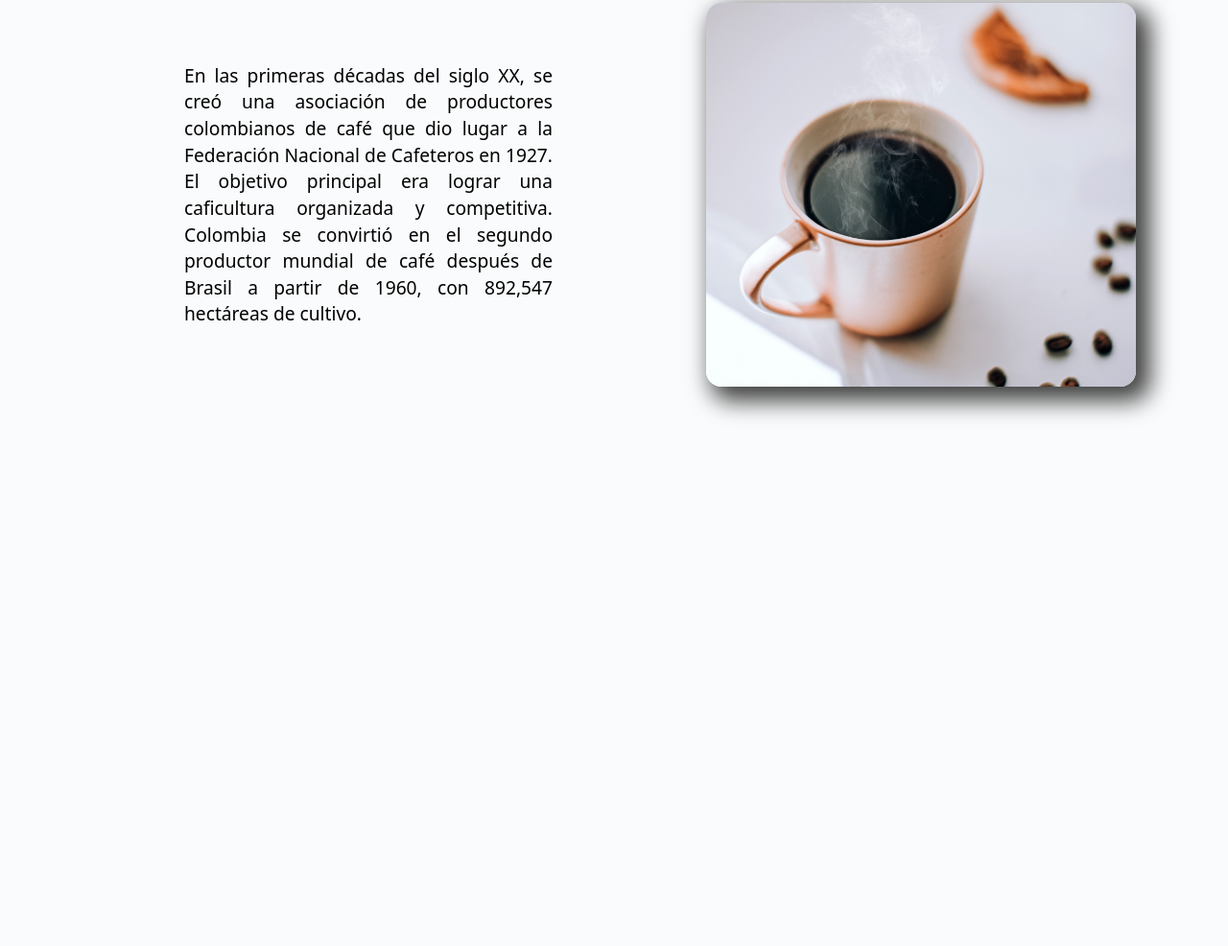
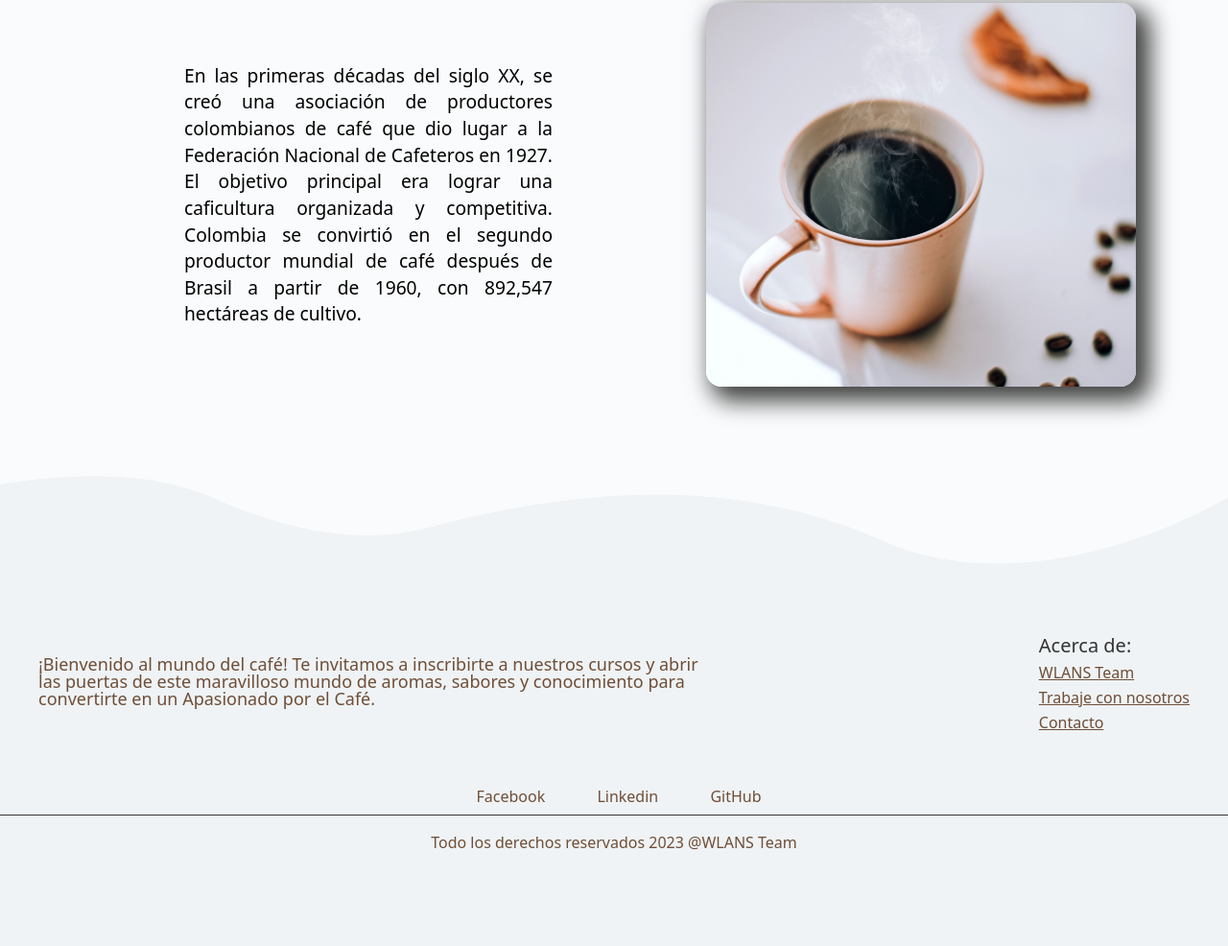
Before and after one commit to FelipeAlvarado01/Coffee, a plain HTML site: page src/component/aboutus/aboutus.html in a window 1280 px wide. Shown: the part 2031-3017 px from the top of the page at 96% size. Before the commit the page ends 2524 px from the top, so only its background shows below. Drawn offline with Linux system fonts and the light colour scheme.

```diff
--- a/main.js
+++ b/main.js
@@ -7,7 +7,7 @@ cursos.addEventListener('click',function(){
     <img src="./src/assets/img/img1-removebg-preview.png" alt="">
     <h3>WLANS COFFÉ</h3><br>
     <p>Introduce el codigo <samp>WLANS 1O</samp>.</p>
-    <button class="button_modal"><a href="index.html">Cupón 10%</a></button>
+    <button class="button_modal"><a href="src/component/cursos/index.html">Cupón 10%</a></button>
     <button class="modal__closed" id="closed">X</button>
   </div>
 </div>
--- a/src/component/aboutus/aboutus.css
+++ b/src/component/aboutus/aboutus.css
@@ -109,6 +109,91 @@ html {
 }
 
 /* /article */
+
+
+/* Footer por modificare */
+footer{
+  width: 100vw;
+  padding: 100px 0px;
+  background-image: url(../../assets/img/background-footer.svg);
+  background-size: cover;
+}
+
+.container__footer{
+  display: flex;
+  flex-wrap: wrap;
+  justify-content: space-between;
+  max-width: 100vw;
+  margin: auto;
+  margin-top: 30px;
+}
+
+.box__footer{
+  display: flex;
+  flex-direction: column;
+  padding: 40px;
+
+}
+.box__footer h3{
+color: #333333;
+font-size: 20px;
+}
+.box__footer .terms{
+  max-width: 700px;
+  padding: 20px 0;
+  font-weight: 500;
+  color:#6f4e37;
+  font-size: 18px;
+}
+
+.box__footer h2{
+  margin-bottom: 30px;
+  color: #6f4e37;
+
+}
+
+.box__footer a{
+  margin-top: 10px;
+  color: #6f4e37;
+
+}
+
+.box__footer a:hover{
+  opacity: 0.8;
+}
+.box__copyright a {
+  margin: 20px;
+color: #6f4e37;
+text-decoration: none;
+}
+.box__copyright a .fa-brands{
+  font-size: 40px;
+  margin-right: 10px;
+  color: #6f4e37
+
+}
+
+.box__copyright{
+  display: block;
+  width: 100vw;
+  margin: auto;
+  text-align: center;
+  padding: opx 40px;
+
+}
+
+.box__copyright p{
+  margin-top: 20px;
+  color: #6f4e37
+
+}
+
+.box__copyright hr{
+  border: none;
+  height: 1px;
+  background-color: #333333;
+
+}
 @media (max-width: 925px) {
   /* main */
   .main__container {
--- a/src/component/aboutus/aboutus.html
+++ b/src/component/aboutus/aboutus.html
@@ -104,6 +104,30 @@
 
     <!-- /article -->
 
+    <footer>
+      <div class="container__footer">
+          <div class="box__footer">
+              <div class="terms">
+                  <p>¡Bienvenido al mundo del café!
+                    Te invitamos a inscribirte a nuestros cursos y abrir las puertas de este maravilloso mundo de aromas, sabores y conocimiento para convertirte en un Apasionado por el Café.</p>
+              </div>
+          </div>
+          <div class="box__footer">
+              <h3>Acerca de: </h3>
+              <a href="#">WLANS Team </a>
+              <a href="#">Trabaje con nosotros </a>
+              <a href="#">Contacto </a>
+          </div>
+
+          <div class="box__copyright">
+            <a href="#"><i class="fa-brands fa-facebook"></i> Facebook</a>
+            <a href="#"><i class="fa-brands fa-linkedin"></i>Linkedin</a>
+            <a href="#"><i class="fa-brands fa-square-github"></i>GitHub</a>
+              <hr>
+              <p><b>Todo los derechos reservados 2023 @WLANS Team </b></p>
+          </div>
+      </div>
+    </footer>
 
 
     <script src="./aboutus.js"></script>
```
Also changed, not shown: index.html (+4 -6 lines), main.css (+13 -6 lines), src/component/contact/contact.html (renamed from src/contact/contact.html), src/component/contact/contactstyle.css (renamed from src/contact/contactstyle.css), src/component/cursos/index.html (renamed from src/componet/cursos/index.html), src/component/cursos/style.css (renamed from src/componet/cursos/style.css).
